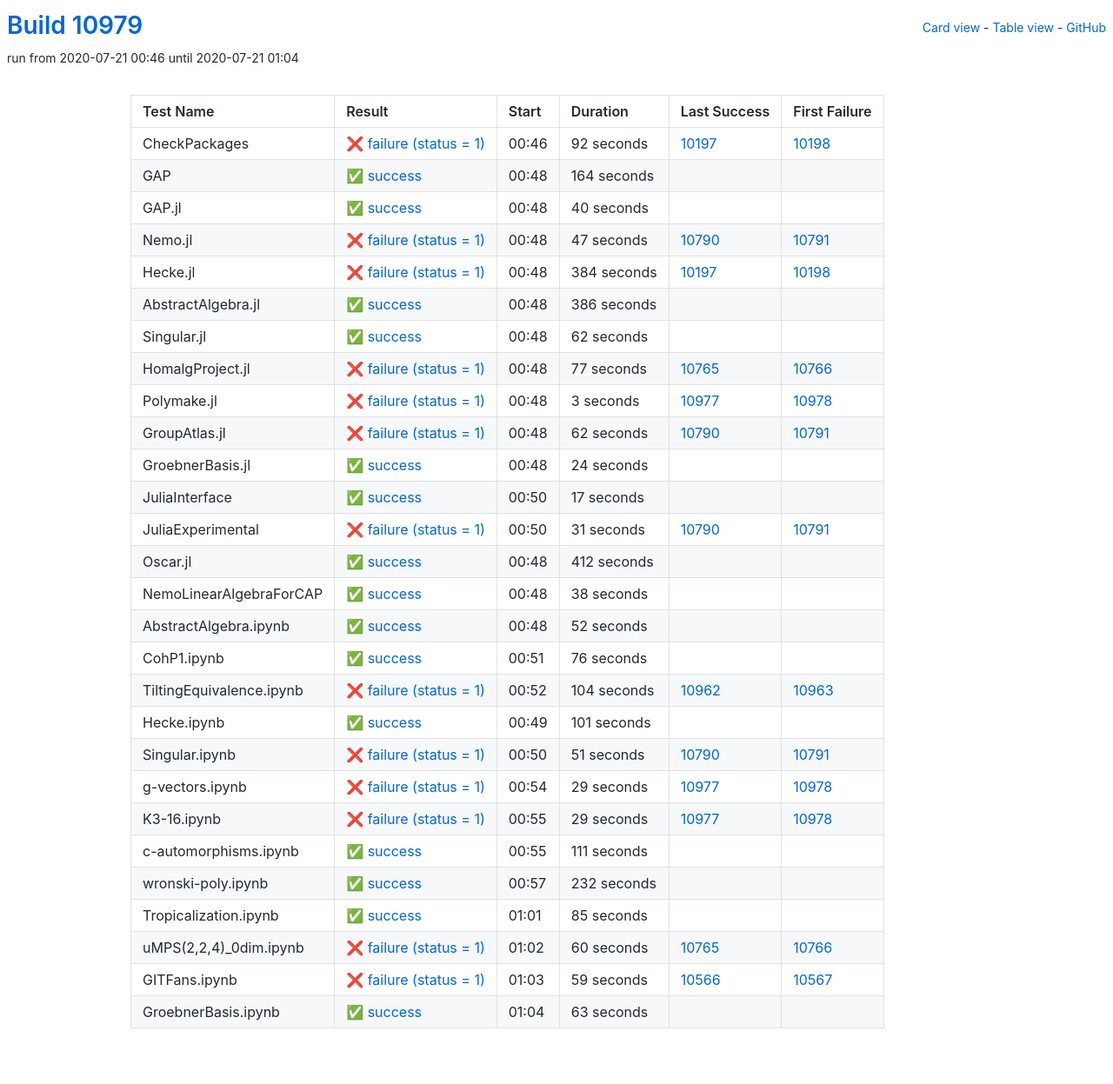
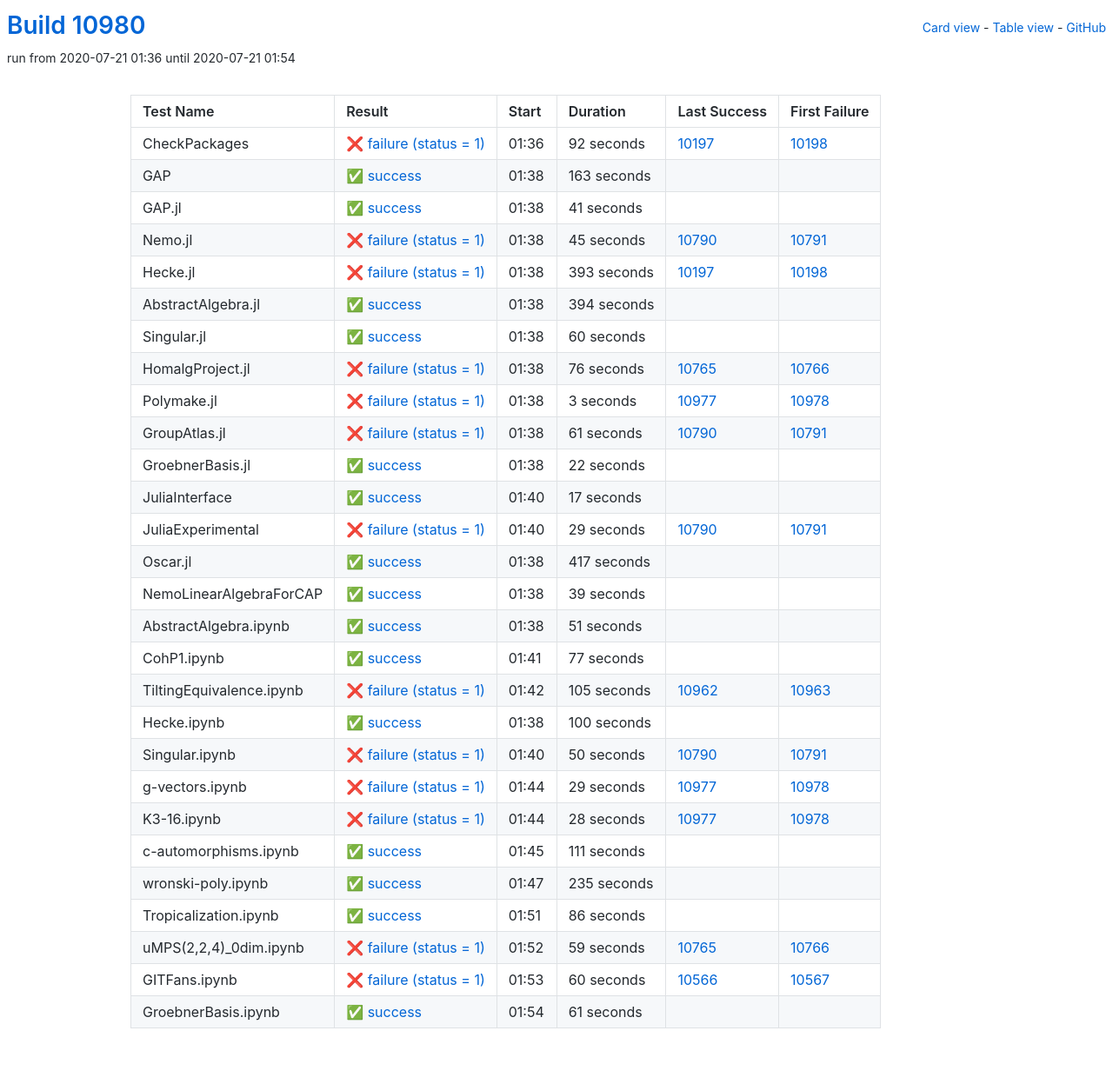
Before and after one commit to oscar-system/oscar-ci-status, a Jekyll site: the page built from table.html, in a window 1280 px wide. Shown: the whole page at 87% size. Built offline with Jekyll 4.4.1, drawn with Linux system fonts in a browser that asks for light colours.

Commit message:
Build #10980

```diff
--- a/_data/ci.yml
+++ b/_data/ci.yml
@@ -1,6 +1,6 @@
 ---
-build: 10979
-build_url: https://oscarci.mathematik.uni-kl.de/job/oscar/10979/
+build: 10980
+build_url: https://oscarci.mathematik.uni-kl.de/job/oscar/10980/
 job: oscar
 organization: oscar-system
 repo: oscar-ci-status
@@ -8,8 +8,8 @@
 tests:
 - name: CheckPackages
   id: checkpackages
-  log: https://oscarci.mathematik.uni-kl.de/job/oscar/10979/artifact/logs/build-10979/CheckPackages.log
-  start: 2020-07-21 00:46
+  log: https://oscarci.mathematik.uni-kl.de/job/oscar/10980/artifact/logs/build-10980/CheckPackages.log
+  start: 2020-07-21 01:36
   success: false
   exitcode: 1
   status: failure
@@ -20,92 +20,92 @@
   first_failure_url: https://oscarci.mathematik.uni-kl.de/job/oscar/10198/
 - name: GAP
   id: gap
-  log: https://oscarci.mathematik.uni-kl.de/job/oscar/10979/artifact/logs/build-10979/GAP.log
-  start: 2020-07-21 00:48
+  log: https://oscarci.mathematik.uni-kl.de/job/oscar/10980/artifact/logs/build-10980/GAP.log
+  start: 2020-07-21 01:38
   success: true
   exitcode: 0
   status: success
-  duration: 164
+  duration: 163
   last_success: false
   last_success_url:
   first_failure: false
   first_failure_url:
 - name: GAP.jl
   id: gap-jl
-  log: https://oscarci.mathematik.uni-kl.de/job/oscar/10979/artifact/logs/build-10979/GAP.jl.log
-  start: 2020-07-21 00:48
+  log: https://oscarci.mathematik.uni-kl.de/job/oscar/10980/artifact/logs/build-10980/GAP.jl.log
+  start: 2020-07-21 01:38
   success: true
   exitcode: 0
   status: success
-  duration: 40
+  duration: 41
   last_success: false
   last_success_url:
   first_failure: false
   first_failure_url:
 - name: Nemo.jl
   id: nemo-jl
-  log: https://oscarci.mathematik.uni-kl.de/job/oscar/10979/artifact/logs/build-10979/Nemo.jl.log
-  start: 2020-07-21 00:48
+  log: https://oscarci.mathematik.uni-kl.de/job/oscar/10980/artifact/logs/build-10980/Nemo.jl.log
+  start: 2020-07-21 01:38
   success: false
   exitcode: 1
   status: failure
-  duration: 47
+  duration: 45
   last_success: 10790
   last_success_url: https://oscarci.mathematik.uni-kl.de/job/oscar/10790/
   first_failure: 10791
   first_failure_url: https://oscarci.mathematik.uni-kl.de/job/oscar/10791/
 - name: Hecke.jl
   id: hecke-jl
-  log: https://oscarci.mathematik.uni-kl.de/job/oscar/10979/artifact/logs/build-10979/Hecke.jl.log
-  start: 2020-07-21 00:48
+  log: https://oscarci.mathematik.uni-kl.de/job/oscar/10980/artifact/logs/build-10980/Hecke.jl.log
+  start: 2020-07-21 01:38
   success: false
   exitcode: 1
   status: failure
-  duration: 384
+  duration: 393
   last_success: 10197
   last_success_url: https://oscarci.mathematik.uni-kl.de/job/oscar/10197/
   first_failure: 10198
   first_failure_url: https://oscarci.mathematik.uni-kl.de/job/oscar/10198/
 - name: AbstractAlgebra.jl
   id: abstractalgebra-jl
-  log: https://oscarci.mathematik.uni-kl.de/job/oscar/10979/artifact/logs/build-10979/AbstractAlgebra.jl.log
-  start: 2020-07-21 00:48
+  log: https://oscarci.mathematik.uni-kl.de/job/oscar/10980/artifact/logs/build-10980/AbstractAlgebra.jl.log
+  start: 2020-07-21 01:38
   success: true
   exitcode: 0
   status: success
-  duration: 386
+  duration: 394
   last_success: false
   last_success_url:
   first_failure: false
   first_failure_url:
 - name: Singular.jl
   id: singular-jl
-  log: https://oscarci.mathematik.uni-kl.de/job/oscar/10979/artifact/logs/build-10979/Singular.jl.log
-  start: 2020-07-21 00:48
+  log: https://oscarci.mathematik.uni-kl.de/job/oscar/10980/artifact/logs/build-10980/Singular.jl.log
+  start: 2020-07-21 01:38
   success: true
   exitcode: 0
   status: success
-  duration: 62
+  duration: 60
   last_success: false
   last_success_url:
   first_failure: false
   first_failure_url:
 - name: HomalgProject.jl
   id: homalgproject-jl
-  log: https://oscarci.mathematik.uni-kl.de/job/oscar/10979/artifact/logs/build-10979/HomalgProject.jl.log
-  start: 2020-07-21 00:48
+  log: https://oscarci.mathematik.uni-kl.de/job/oscar/10980/artifact/logs/build-10980/HomalgProject.jl.log
+  start: 2020-07-21 01:38
   success: false
   exitcode: 1
   status: failure
-  duration: 77
+  duration: 76
   last_success: 10765
   last_success_url: https://oscarci.mathematik.uni-kl.de/job/oscar/10765/
   first_failure: 10766
   first_failure_url: https://oscarci.mathematik.uni-kl.de/job/oscar/10766/
 - name: Polymake.jl
   id: polymake-jl
-  log: https://oscarci.mathematik.uni-kl.de/job/oscar/10979/artifact/logs/build-10979/Polymake.jl.log
-  start: 2020-07-21 00:48
+  log: https://oscarci.mathematik.uni-kl.de/job/oscar/10980/artifact/logs/build-10980/Polymake.jl.log
+  start: 2020-07-21 01:38
   success: false
   exitcode: 1
   status: failure
@@ -116,32 +116,32 @@
   first_failure_url: https://oscarci.mathematik.uni-kl.de/job/oscar/10978/
 - name: GroupAtlas.jl
   id: groupatlas-jl
-  log: https://oscarci.mathematik.uni-kl.de/job/oscar/10979/artifact/logs/build-10979/GroupAtlas.jl.log
-  start: 2020-07-21 00:48
+  log: https://oscarci.mathematik.uni-kl.de/job/oscar/10980/artifact/logs/build-10980/GroupAtlas.jl.log
+  start: 2020-07-21 01:38
   success: false
   exitcode: 1
   status: failure
-  duration: 62
+  duration: 61
   last_success: 10790
   last_success_url: https://oscarci.mathematik.uni-kl.de/job/oscar/10790/
   first_failure: 10791
   first_failure_url: https://oscarci.mathematik.uni-kl.de/job/oscar/10791/
 - name: GroebnerBasis.jl
   id: groebnerbasis-jl
-  log: https://oscarci.mathematik.uni-kl.de/job/oscar/10979/artifact/logs/build-10979/GroebnerBasis.jl.log
-  start: 2020-07-21 00:48
+  log: https://oscarci.mathematik.uni-kl.de/job/oscar/10980/artifact/logs/build-10980/GroebnerBasis.jl.log
+  start: 2020-07-21 01:38
   success: true
   exitcode: 0
   status: success
-  duration: 24
+  duration: 22
   last_success: false
   last_success_url:
   first_failure: false
   first_failure_url:
 - name: JuliaInterface
   id: juliainterface
-  log: https://oscarci.mathematik.uni-kl.de/job/oscar/10979/artifact/logs/build-10979/JuliaInterface.log
-  start: 2020-07-21 00:50
+  log: https://oscarci.mathematik.uni-kl.de/job/oscar/10980/artifact/logs/build-10980/JuliaInterface.log
+  start: 2020-07-21 01:40
   success: true
   exitcode: 0
   status: success
@@ -152,104 +152,104 @@
   first_failure_url:
 - name: JuliaExperimental
   id: juliaexperimental
-  log: https://oscarci.mathematik.uni-kl.de/job/oscar/10979/artifact/logs/build-10979/JuliaExperimental.log
-  start: 2020-07-21 00:50
+  log: https://oscarci.mathematik.uni-kl.de/job/oscar/10980/artifact/logs/build-10980/JuliaExperimental.log
+  start: 2020-07-21 01:40
   success: false
   exitcode: 1
   status: failure
-  duration: 31
+  duration: 29
   last_success: 10790
   last_success_url: https://oscarci.mathematik.uni-kl.de/job/oscar/10790/
   first_failure: 10791
   first_failure_url: https://oscarci.mathematik.uni-kl.de/job/oscar/10791/
 - name: Oscar.jl
   id: oscar-jl
-  log: https://oscarci.mathematik.uni-kl.de/job/oscar/10979/artifact/logs/build-10979/Oscar.jl.log
-  start: 2020-07-21 00:48
+  log: https://oscarci.mathematik.uni-kl.de/job/oscar/10980/artifact/logs/build-10980/Oscar.jl.log
+  start: 2020-07-21 01:38
   success: true
   exitcode: 0
   status: success
-  duration: 412
+  duration: 417
   last_success: false
   last_success_url:
   first_failure: false
   first_failure_url:
 - name: NemoLinearAlgebraForCAP
   id: nemolinearalgebraforcap
-  log: https://oscarci.mathematik.uni-kl.de/job/oscar/10979/artifact/logs/build-10979/NemoLinearAlgebraForCAP.log
-  start: 2020-07-21 00:48
+  log: https://oscarci.mathematik.uni-kl.de/job/oscar/10980/artifact/logs/build-10980/NemoLinearAlgebraForCAP.log
+  start: 2020-07-21 01:38
   success: true
   exitcode: 0
   status: success
-  duration: 38
+  duration: 39
   last_success: false
   last_success_url:
   first_failure: false
   first_failure_url:
 - name: AbstractAlgebra.ipynb
   id: abstractalgebra-ipynb
-  log: https://oscarci.mathematik.uni-kl.de/job/oscar/10979/artifact/logs/build-10979/AbstractAlgebra.ipynb.log
-  start: 2020-07-21 00:48
+  log: https://oscarci.mathematik.uni-kl.de/job/oscar/10980/artifact/logs/build-10980/AbstractAlgebra.ipynb.log
+  start: 2020-07-21 01:38
   success: true
   exitcode: 0
   status: success
-  duration: 52
+  duration: 51
   last_success: false
   last_success_url:
   first_failure: false
   first_failure_url:
 - name: CohP1.ipynb
   id: cohp1-ipynb
-  log: https://oscarci.mathematik.uni-kl.de/job/oscar/10979/artifact/logs/build-10979/CohP1.ipynb.log
-  start: 2020-07-21 00:51
+  log: https://oscarci.mathematik.uni-kl.de/job/oscar/10980/artifact/logs/build-10980/CohP1.ipynb.log
+  start: 2020-07-21 01:41
   success: true
   exitcode: 0
   status: success
-  duration: 76
+  duration: 77
   last_success: false
   last_success_url:
   first_failure: false
   first_failure_url:
 - name: TiltingEquivalence.ipynb
   id: tiltingequivalence-ipynb
-  log: https://oscarci.mathematik.uni-kl.de/job/oscar/10979/artifact/logs/build-10979/TiltingEquivalence.ipynb.log
-  start: 2020-07-21 00:52
+  log: https://oscarci.mathematik.uni-kl.de/job/oscar/10980/artifact/logs/build-10980/TiltingEquivalence.ipynb.log
+  start: 2020-07-21 01:42
   success: false
   exitcode: 1
   status: failure
-  duration: 104
+  duration: 105
   last_success: 10962
   last_success_url: https://oscarci.mathematik.uni-kl.de/job/oscar/10962/
   first_failure: 10963
   first_failure_url: https://oscarci.mathematik.uni-kl.de/job/oscar/10963/
 - name: Hecke.ipynb
   id: hecke-ipynb
-  log: https://oscarci.mathematik.uni-kl.de/job/oscar/10979/artifact/logs/build-10979/Hecke.ipynb.log
-  start: 2020-07-21 00:49
+  log: https://oscarci.mathematik.uni-kl.de/job/oscar/10980/artifact/logs/build-10980/Hecke.ipynb.log
+  start: 2020-07-21 01:38
   success: true
   exitcode: 0
   status: success
-  duration: 101
+  duration: 100
   last_success: false
   last_success_url:
   first_failure: false
   first_failure_url:
 - name: Singular.ipynb
   id: singular-ipynb
-  log: https://oscarci.mathematik.uni-kl.de/job/oscar/10979/artifact/logs/build-10979/Singular.ipynb.log
-  start: 2020-07-21 00:50
+  log: https://oscarci.mathematik.uni-kl.de/job/oscar/10980/artifact/logs/build-10980/Singular.ipynb.log
+  start: 2020-07-21 01:40
   success: false
   exitcode: 1
   status: failure
-  duration: 51
+  duration: 50
   last_success: 10790
   last_success_url: https://oscarci.mathematik.uni-kl.de/job/oscar/10790/
   first_failure: 10791
   first_failure_url: https://oscarci.mathematik.uni-kl.de/job/oscar/10791/
 - name: g-vectors.ipynb
   id: g-vectors-ipynb
-  log: https://oscarci.mathematik.uni-kl.de/job/oscar/10979/artifact/logs/build-10979/g-vectors.ipynb.log
-  start: 2020-07-21 00:54
+  log: https://oscarci.mathematik.uni-kl.de/job/oscar/10980/artifact/logs/build-10980/g-vectors.ipynb.log
+  start: 2020-07-21 01:44
   success: false
   exitcode: 1
   status: failure
@@ -260,20 +260,20 @@
   first_failure_url: https://oscarci.mathematik.uni-kl.de/job/oscar/10978/
 - name: K3-16.ipynb
   id: k3-16-ipynb
-  log: https://oscarci.mathematik.uni-kl.de/job/oscar/10979/artifact/logs/build-10979/K3-16.ipynb.log
-  start: 2020-07-21 00:55
+  log: https://oscarci.mathematik.uni-kl.de/job/oscar/10980/artifact/logs/build-10980/K3-16.ipynb.log
+  start: 2020-07-21 01:44
   success: false
   exitcode: 1
   status: failure
-  duration: 29
+  duration: 28
   last_success: 10977
   last_success_url: https://oscarci.mathematik.uni-kl.de/job/oscar/10977/
   first_failure: 10978
   first_failure_url: https://oscarci.mathematik.uni-kl.de/job/oscar/10978/
 - name: c-automorphisms.ipynb
   id: c-automorphisms-ipynb
-  log: https://oscarci.mathematik.uni-kl.de/job/oscar/10979/artifact/logs/build-10979/c-automorphisms.ipynb.log
-  start: 2020-07-21 00:55
+  log: https://oscarci.mathematik.uni-kl.de/job/oscar/10980/artifact/logs/build-10980/c-automorphisms.ipynb.log
+  start: 2020-07-21 01:45
   success: true
   exitcode: 0
   status: success
@@ -284,60 +284,60 @@
   first_failure_url:
 - name: wronski-poly.ipynb
   id: wronski-poly-ipynb
-  log: https://oscarci.mathematik.uni-kl.de/job/oscar/10979/artifact/logs/build-10979/wronski-poly.ipynb.log
-  start: 2020-07-21 00:57
+  log: https://oscarci.mathematik.uni-kl.de/job/oscar/10980/artifact/logs/build-10980/wronski-poly.ipynb.log
+  start: 2020-07-21 01:47
   success: true
   exitcode: 0
   status: success
-  duration: 232
+  duration: 235
   last_success: false
   last_success_url:
   first_failure: false
   first_failure_url:
 - name: Tropicalization.ipynb
   id: tropicalization-ipynb
-  log: https://oscarci.mathematik.uni-kl.de/job/oscar/10979/artifact/logs/build-10979/Tropicalization.ipynb.log
-  start: 2020-07-21 01:01
+  log: https://oscarci.mathematik.uni-kl.de/job/oscar/10980/artifact/logs/build-10980/Tropicalization.ipynb.log
+  start: 2020-07-21 01:51
   success: true
   exitcode: 0
   status: success
-  duration: 85
+  duration: 86
   last_success: false
   last_success_url:
   first_failure: false
   first_failure_url:
 - name: uMPS(2,2,4)_0dim.ipynb
   id: umps-2-2-4-0dim-ipynb
-  log: https://oscarci.mathematik.uni-kl.de/job/oscar/10979/artifact/logs/build-10979/uMPS-2-2-4-_0dim.ipynb.log
-  start: 2020-07-21 01:02
+  log: https://oscarci.mathematik.uni-kl.de/job/oscar/10980/artifact/logs/build-10980/uMPS-2-2-4-_0dim.ipynb.log
+  start: 2020-07-21 01:52
   success: false
   exitcode: 1
   status: failure
-  duration: 60
+  duration: 59
   last_success: 10765
   last_success_url: https://oscarci.mathematik.uni-kl.de/job/oscar/10765/
   first_failure: 10766
   first_failure_url: https://oscarci.mathematik.uni-kl.de/job/oscar/10766/
 - name: GITFans.ipynb
   id: gitfans-ipynb
-  log: https://oscarci.mathematik.uni-kl.de/job/oscar/10979/artifact/logs/build-10979/GITFans.ipynb.log
-  start: 2020-07-21 01:03
+  log: https://oscarci.mathematik.uni-kl.de/job/oscar/10980/artifact/logs/build-10980/GITFans.ipynb.log
+  start: 2020-07-21 01:53
   success: false
   exitcode: 1
   status: failure
-  duration: 59
+  duration: 60
   last_success: 10566
   last_success_url: https://oscarci.mathematik.uni-kl.de/job/oscar/10566/
   first_failure: 10567
   first_failure_url: https://oscarci.mathematik.uni-kl.de/job/oscar/10567/
 - name: GroebnerBasis.ipynb
   id: groebnerbasis-ipynb
-  log: https://oscarci.mathematik.uni-kl.de/job/oscar/10979/artifact/logs/build-10979/GroebnerBasis.ipynb.log
-  start: 2020-07-21 01:04
+  log: https://oscarci.mathematik.uni-kl.de/job/oscar/10980/artifact/logs/build-10980/GroebnerBasis.ipynb.log
+  start: 2020-07-21 01:54
   success: true
   exitcode: 0
   status: success
-  duration: 63
+  duration: 61
   last_success: false
   last_success_url:
   first_failure: false
```
Also changed, not shown: README.md.
